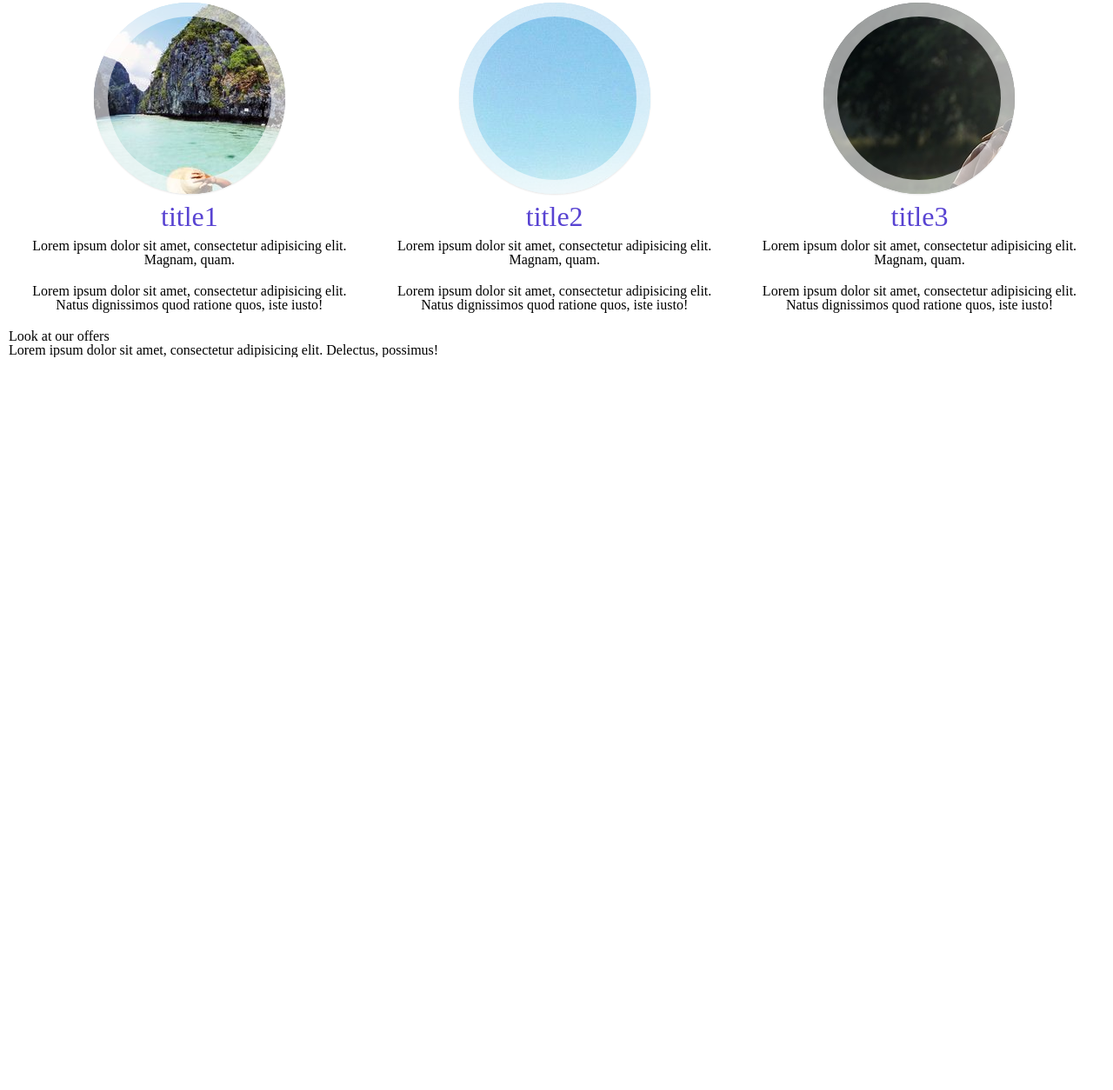
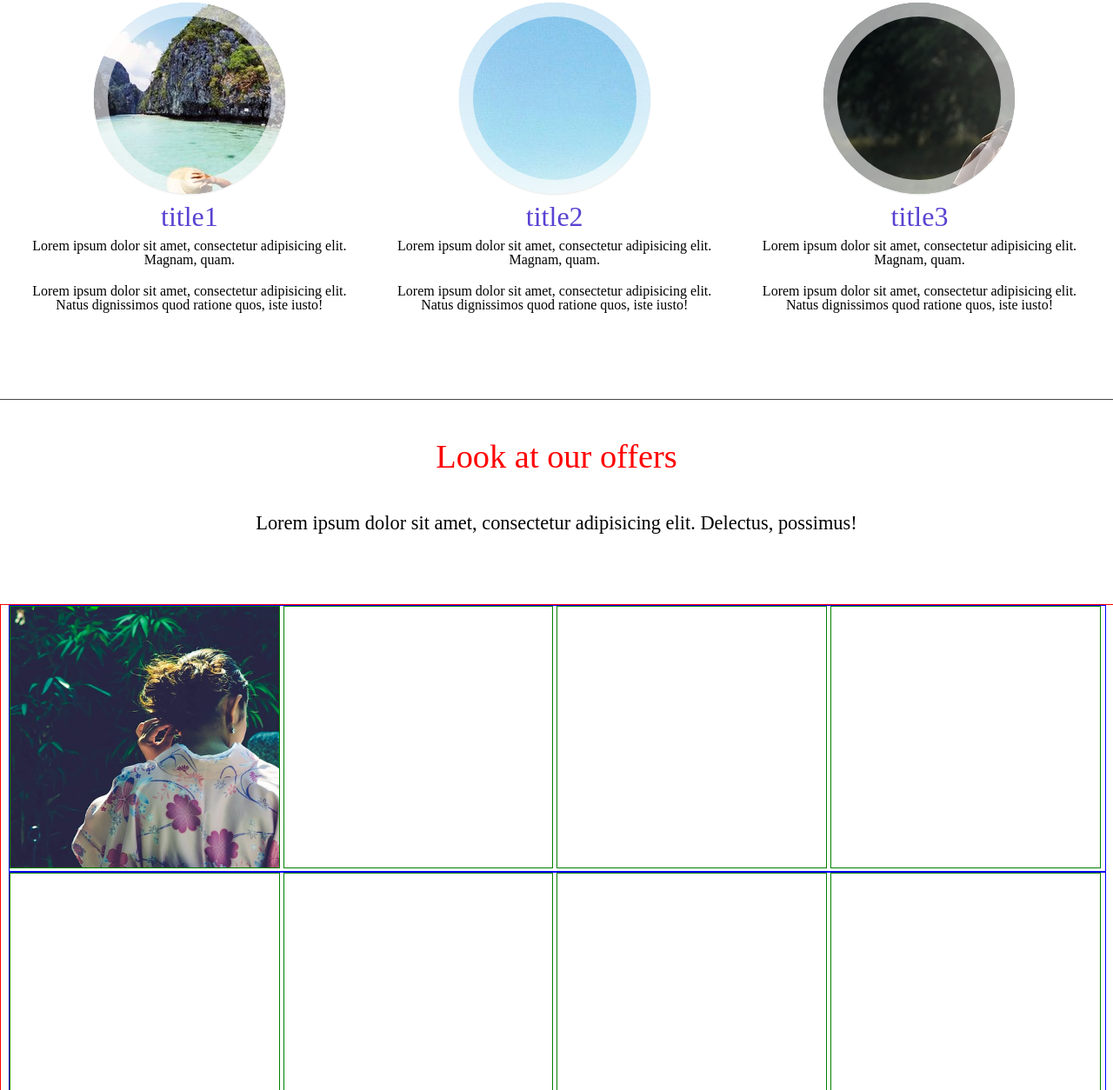
Before and after one commit to Pawelkaniak/Travel-project, a website: page index.html in a window 1280 px wide. Shown: the part 746-2000 px from the top of the page at 87% size. Before the commit the page ends 1157 px from the top, so only its background shows below. Drawn offline with Linux system fonts and the light colour scheme.

Commit message:
working on section offers

```diff
--- a/index.html
+++ b/index.html
@@ -135,9 +135,8 @@
       <h2>Look at our offers</h2>
       <p>Lorem ipsum dolor sit amet, consectetur adipisicing elit. Delectus, possimus!</p>
     </div>
-
-    <div class="travel_offers main_width container">
-      <div class="offers row1 main_width container">
+    <div class="travel_offers container">
+      <div class="offers row1 main_width container clearfix">
         <div class="pic_offer pic_num1">
           <h2></h2>
           <a></a>
--- a/scss/style.scss
+++ b/scss/style.scss
@@ -293,3 +293,72 @@ header {
     inset 0 0 0 16px rgba(255,255,255,0.8),
     0 1px 2px rgba(0,0,0,0.1);
 }
+
+/*offers_explore SECTION*/
+////////////////////////////////////////////////////////////////////////////////////////////
+
+.offers_explore  {
+  margin-top: 80px;
+  border-top: 1px solid #484848;
+  .choose_explore {
+    text-align: center;
+    h2 {
+      padding-top: 1.2em;
+      padding-bottom:1.2em;
+      color: red;
+      font-size: 2.4em;
+    }
+    p {
+      font-size: 1.4em;
+      padding-bottom: 82px;
+    }
+  }
+  .travel_offers {
+    border: 1px solid red;
+    .offers {
+      border: 1px solid blue;
+      .pic_offer {
+        border: 1px solid green;
+        width: 24.5%;
+        height: 300px;
+        display: inline-block;
+      }
+      .pic_num1{
+        background-image: url(../images/places/ancient-1869218_640.jpg);
+        background-repeat: no-repeat;
+        background-size: cover;
+      }
+      .pic_num2{
+      }
+      .pic_num3{
+      }
+      .pic_num4{
+      }
+      .pic_num5{
+      }
+      .pic_num6{
+      }
+      .pic_num7{
+      }
+      .pic_num8{
+      }
+      .pic_num9{
+      }
+      .pic_num10{
+      }
+      .pic_num11{
+      }
+      .pic_num12{
+      }
+      .pic_num13{
+      }
+      .pic_num14{
+      }
+      .pic_num15{
+      }
+      .pic_num16{
+      }
+
+    }
+  }
+}
```
Also changed, not shown: css/style.css, dist/style.css, images/places/altar-1851583_300.jpg (added).
